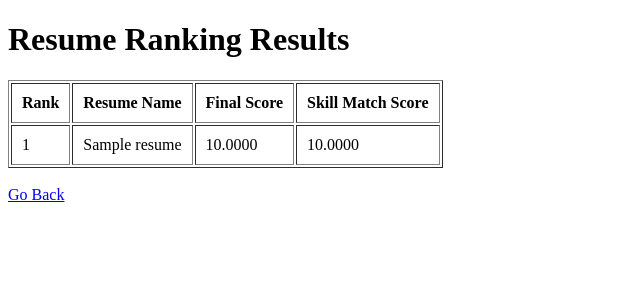
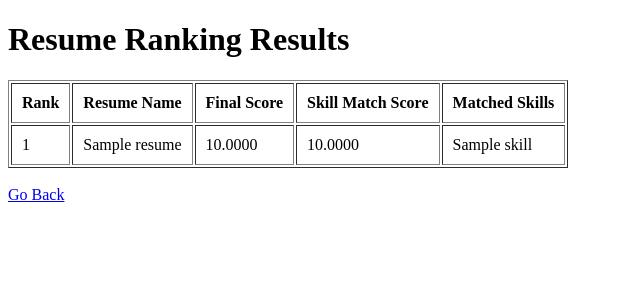
Before and after one commit to MANISH-K-07/SphinxATS, a Flask app: template templates/results.html in a window 1280 px wide. Shown: the top 300 px of the page, without its empty margins (0-640 px from the left). Run offline with Flask 3, Linux system fonts and the light colour scheme; the template is opened without the code that fills it: most values are stand-ins (such as "Sample title", 1, 10 or a date in 2020).

Commit message:
Phase 7 : display matching skills

```diff
--- a/app.py
+++ b/app.py
@@ -107,7 +107,7 @@ def rank_resumes():
         # Final score (weighted)
         final_score = (0.7 * similarity_scores[i]) + (0.3 * skill_score)
 
-        ranked.append((resume_names[i], final_score, skill_score))
+        ranked.append((resume_names[i], final_score, skill_score, matched_skills))
 
     # Sort by final score
     ranked = sorted(ranked, key=lambda x: x[1], reverse=True)
--- a/templates/results.html
+++ b/templates/results.html
@@ -13,14 +13,20 @@
         <th>Resume Name</th>
         <th>Final Score</th>
         <th>Skill Match Score</th>
+        <th>Matched Skills</th>
     </tr>
 
-    {% for resume, final_score, skill_score in ranked %}
+    {% for resume, final_score, skill_score, matched_skills in ranked %}
     <tr>
         <td>{{ loop.index }}</td>
         <td>{{ resume }}</td>
         <td>{{ "%.4f"|format(final_score) }}</td>
         <td>{{ "%.4f"|format(skill_score) }}</td>
+        <td>
+            {% for skill in matched_skills %}
+                {{ skill }}{% if not loop.last %}, {% endif %}
+            {% endfor %}
+        </td>
     </tr>
     {% endfor %}
 </table>
```
